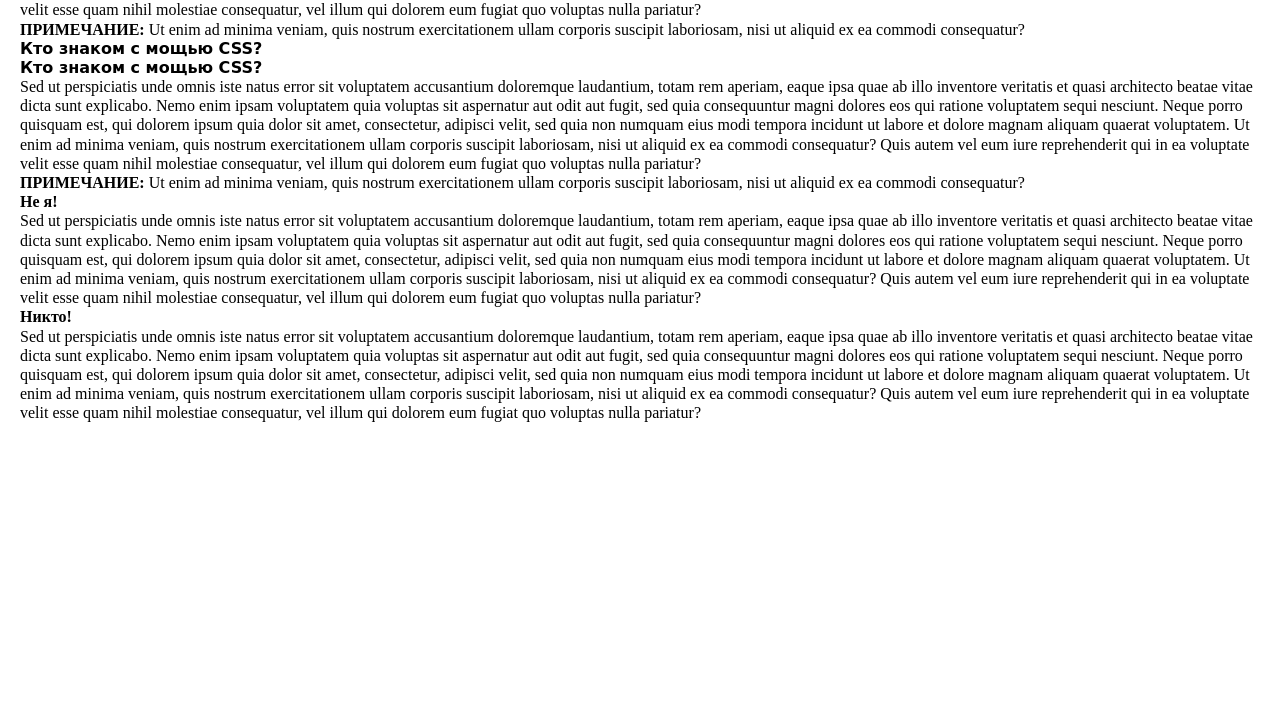
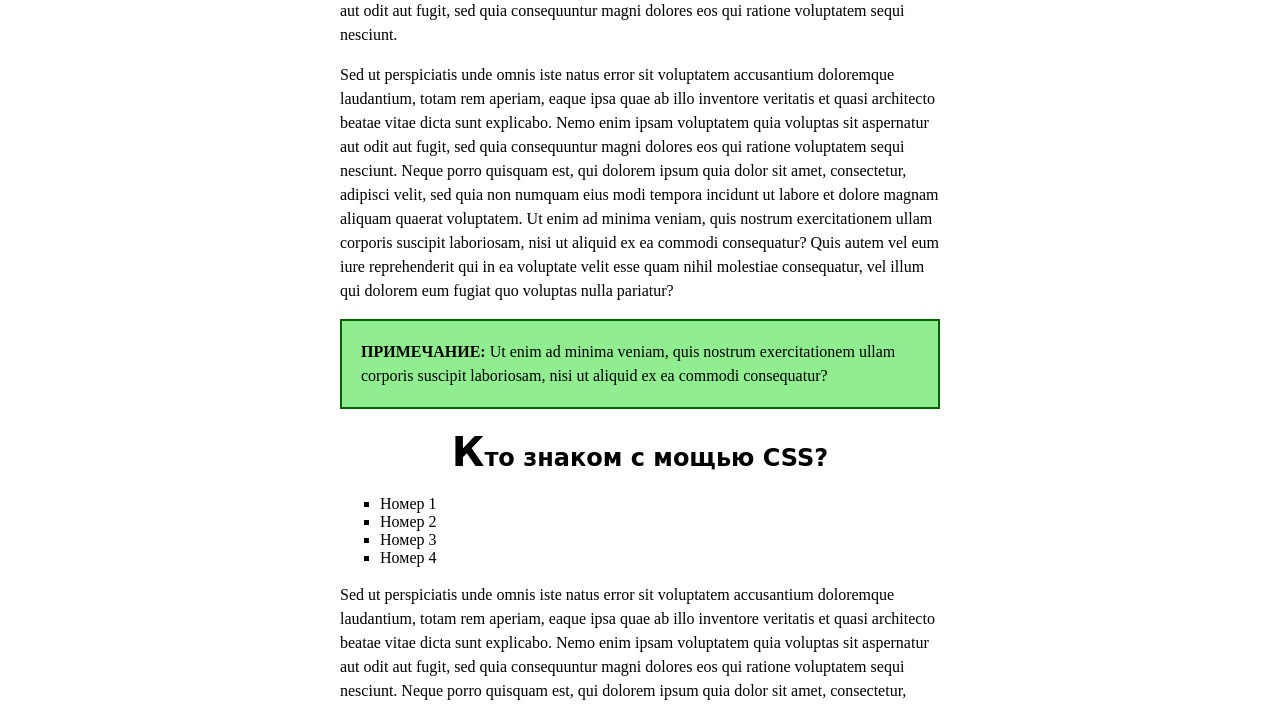
Before and after one commit to Artyom324/My_Education_HTML-and_CSS, a plain HTML site: page Шрифты в HTML.html in a window 1280 px wide. Shown: the part 154-861 px from the top of the page. Before the commit the page ends 800 px from the top, so only its background shows below. Drawn offline with Linux system fonts and the light colour scheme; a web font is replaced by a local one.

Commit message:
Изучил новые свойства CSS.
На новом занятии изучил свойство наложения тени, а также работы со списками.

```diff
--- a/CSS/style2.css
+++ b/CSS/style2.css
@@ -1,9 +1,45 @@
 h1 {
 	font-family: Roboto, Arial, Helvetica, Verdana; /* Рублённые шрифты (без засечек) */
+	text-shadow: 3px 5px 4px #f3834373; /* Горизонталь, вертикаль, глубина размытия, цвет */
+	text-align: center;
 }
+
 p {
-	text-decoration: ;
+	line-height: 150%;
 }
+
 h2 {
 	font-family: 'Alumni Sans Inline One', cursive;
+	text-align: center;
+
 }
+
+h2::first-letter{
+	font-size: 40px;
+	font-weight: bold;
+}
+
+body {
+	max-width: 600px;
+	margin: 0 auto;
+
+}
+
+h3 {
+	font-weight: bold;
+	text-align: center;
+	font-size: 2em;
+}
+
+.ram {
+	border: 2px double darkgreen;
+	padding: 19px;
+	background-color: #90ee90;
+}
+
+ol {
+	list-style-type: square;
+	list-style-position outside;
+	/* border: 1px solid #987;
+	list-style-image: url(../img/Зона.jpg); */
+}
--- a/Шрифты в HTML.html
+++ b/Шрифты в HTML.html
@@ -3,7 +3,6 @@
 <head>
 	<meta charset="utf-8">
 	<title>Шрифты в HTML и CSS.</title>
-	<link rel="stylesheet" type="text/css" href="CSS/reset.css">
 	<link rel="stylesheet" type="text/css" href="CSS/style2.css">
 	<link href="https://fonts.googleapis.com/css2?family=Alumni+Sans+Inline+One&family=Roboto&family=Roboto+Condensed&display=swap" rel="stylesheet">
 </head>
@@ -11,13 +10,17 @@
 	<h1>Потрясающий мир CSS</h1>
 		<p>Sed ut perspiciatis unde omnis iste natus error sit voluptatem accusantium doloremque laudantium, totam rem aperiam, eaque ipsa quae ab illo inventore veritatis et quasi architecto beatae vitae dicta sunt explicabo. Nemo enim ipsam voluptatem quia voluptas sit aspernatur aut odit aut fugit, sed quia consequuntur magni dolores eos qui ratione voluptatem sequi nesciunt. </p>
 		<p>Sed ut perspiciatis unde omnis iste natus error sit voluptatem accusantium doloremque laudantium, totam rem aperiam, eaque ipsa quae ab illo inventore veritatis et quasi architecto beatae vitae dicta sunt explicabo. Nemo enim ipsam voluptatem quia voluptas sit aspernatur aut odit aut fugit, sed quia consequuntur magni dolores eos qui ratione voluptatem sequi nesciunt. Neque porro quisquam est, qui dolorem ipsum quia dolor sit amet, consectetur, adipisci velit, sed quia non numquam eius modi tempora incidunt ut labore et dolore magnam aliquam quaerat voluptatem. Ut enim ad minima veniam, quis nostrum exercitationem ullam corporis suscipit laboriosam, nisi ut aliquid ex ea commodi consequatur? Quis autem vel eum iure reprehenderit qui in ea voluptate velit esse quam nihil molestiae consequatur, vel illum qui dolorem eum fugiat quo voluptas nulla pariatur?</p>
-		<p><strong>ПРИМЕЧАНИЕ:</strong> Ut enim ad minima veniam, quis nostrum exercitationem ullam corporis suscipit laboriosam, nisi ut aliquid ex ea commodi consequatur? </p>
+		<p class="ram"><strong>ПРИМЕЧАНИЕ:</strong> Ut enim ad minima veniam, quis nostrum exercitationem ullam corporis suscipit laboriosam, nisi ut aliquid ex ea commodi consequatur? </p>
 
-		<h2>Кто знаком с мощью CSS?</h2>
 		<pre><h2>Кто знаком с мощью CSS?</h2></pre>
-
+		<ol>
+			<li>Номер 1</li>
+			<li>Номер 2</li>
+			<li>Номер 3</li>
+			<li>Номер 4</li>
+		</ol>
 		<p>Sed ut perspiciatis unde omnis iste natus error sit voluptatem accusantium doloremque laudantium, totam rem aperiam, eaque ipsa quae ab illo inventore veritatis et quasi architecto beatae vitae dicta sunt explicabo. Nemo enim ipsam voluptatem quia voluptas sit aspernatur aut odit aut fugit, sed quia consequuntur magni dolores eos qui ratione voluptatem sequi nesciunt. Neque porro quisquam est, qui dolorem ipsum quia dolor sit amet, consectetur, adipisci velit, sed quia non numquam eius modi tempora incidunt ut labore et dolore magnam aliquam quaerat voluptatem. Ut enim ad minima veniam, quis nostrum exercitationem ullam corporis suscipit laboriosam, nisi ut aliquid ex ea commodi consequatur? Quis autem vel eum iure reprehenderit qui in ea voluptate velit esse quam nihil molestiae consequatur, vel illum qui dolorem eum fugiat quo voluptas nulla pariatur?</p>
-		<p><strong>ПРИМЕЧАНИЕ:</strong> Ut enim ad minima veniam, quis nostrum exercitationem ullam corporis suscipit laboriosam, nisi ut aliquid ex ea commodi consequatur? </p>
+		<p class="ram"><strong>ПРИМЕЧАНИЕ:</strong> Ut enim ad minima veniam, quis nostrum exercitationem ullam corporis suscipit laboriosam, nisi ut aliquid ex ea commodi consequatur? </p>
 
 		<h3>Не я!</h3>
 
```
Also changed, not shown: Понедельное домашнее задание.html (+1 -0 lines), CSS/style3.css (added).
